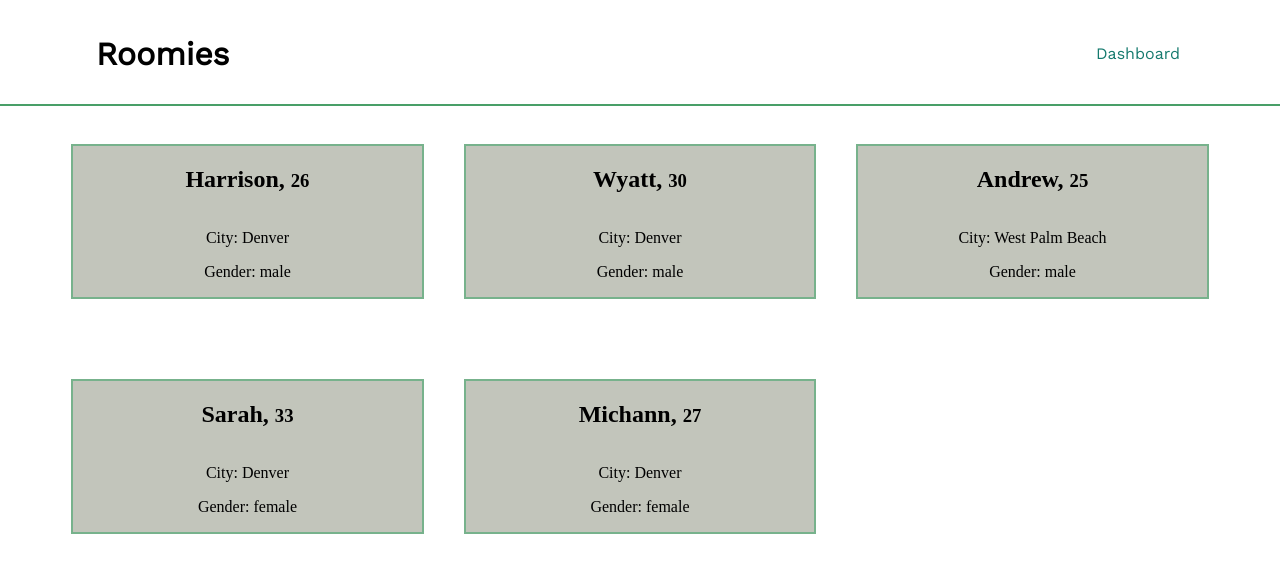
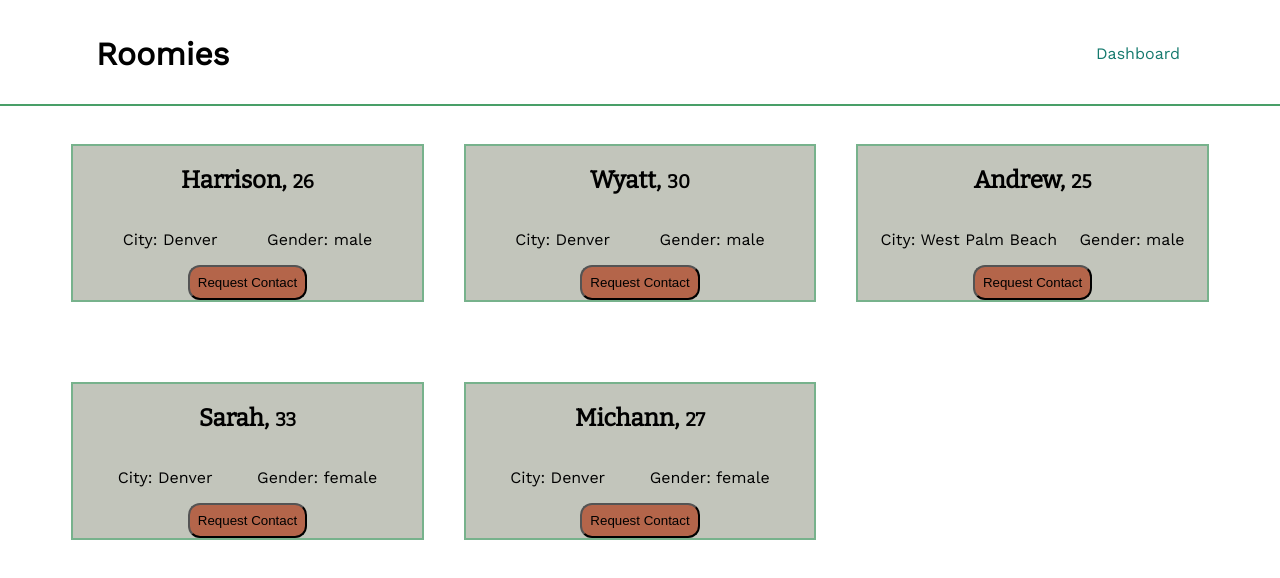
Before and after one commit to Turing-Roomies/roomies-fe, a React (Create React App) app: page /dashboard in a window 1280 px wide. Shown: the top 578 px of the page. Built offline with nearby package versions, Linux system fonts and the light colour scheme.

Commit message:
Add button and change font

```diff
--- a/src/components/Card/Card.js
+++ b/src/components/Card/Card.js
@@ -11,8 +11,11 @@ console.log(email);
             <h1>{name},</h1>
             <h3>{age}</h3>
           </div>
+          <div className='card-info'>
           <p>City: {location}</p>
           <p>Gender: {gender}</p>
+          </div>
+          <button className='req-contact'>Request Contact</button>
         </article>
     )
 }
--- a/src/components/Card/Card.scss
+++ b/src/components/Card/Card.scss
@@ -1,12 +1,14 @@
 @import '../../index.scss';
 
 .card {
+  font-family: $primaryFont;
   margin-top: 40px;
   background-color: $beige;
   border: 2px solid $lightGreen;
 }
 
 .card-name {
+  font-family: $accentFont;
   @include flex(row);
   justify-content: center;
   align-items: baseline;
@@ -15,3 +17,16 @@
 .card-name > h3 {
   margin-left: 6px;
 }
+
+.card-info {
+  @include flex(row);
+  justify-content: space-evenly;
+  align-items: center;
+}
+
+.req-contact {
+  background-color: $burntOrange;
+  padding: 8px;
+  outline: none;
+  border-radius: 12px;
+}
```
Also changed, not shown: src/components/Dashboard/Dashboard.scss (line endings or trailing spaces).
